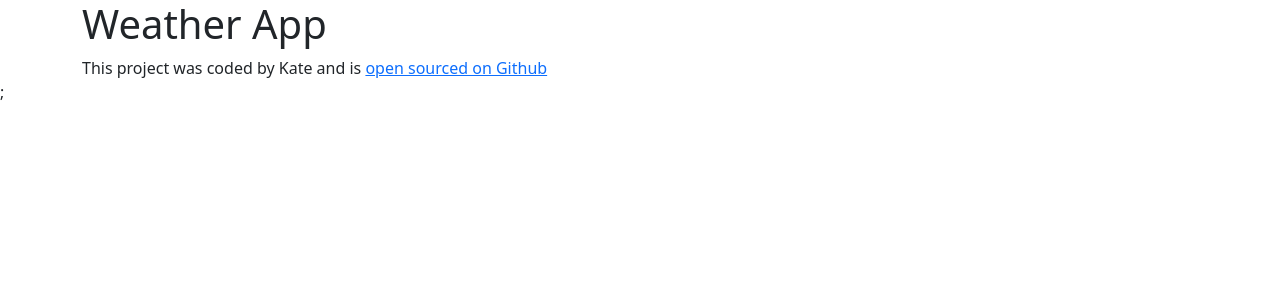
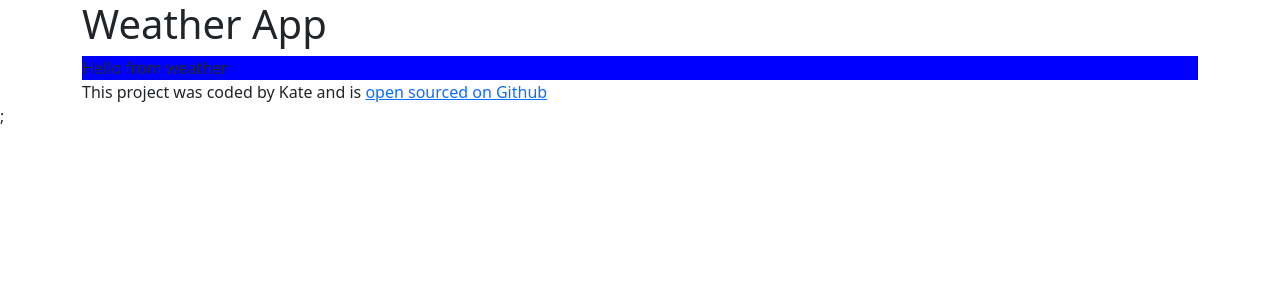
Before and after one commit to Kate465/reactproject, a React (Vite) app: page / in a window 1280 px wide. Shown: the top 300 px of the page. Built offline with nearby package versions, Linux system fonts and the light colour scheme.

Commit message:
added weather component

```diff
--- a/src/App.jsx
+++ b/src/App.jsx
@@ -1,14 +1,16 @@
 import React from 'react';
+import Weather from './Weather';
 
 function App() {
    return<div className="App">
    <div className="container">
    <h1>Weather App</h1>
+   < Weather/>
    <footer> This project was coded by Kate and is < a href= "https://github.com/Kate465/reactproject" target="_blank"> open sourced on Github
     </a>
    </footer>
    </div>;
-   </div>
+   </div>;
     }
 
 export default App;
--- /dev/null
+++ b/src/Weather.css
@@ -0,0 +1,3 @@
+.Weather {
+    background-color: blue;
+}
--- /dev/null
+++ b/src/Weather.jsx
@@ -0,0 +1,6 @@
+import React from "react";
+import "./Weather.css";
+
+export default function  Weather() {
+    return <div className="Weather">Hello from weather</div>;
+}
```
